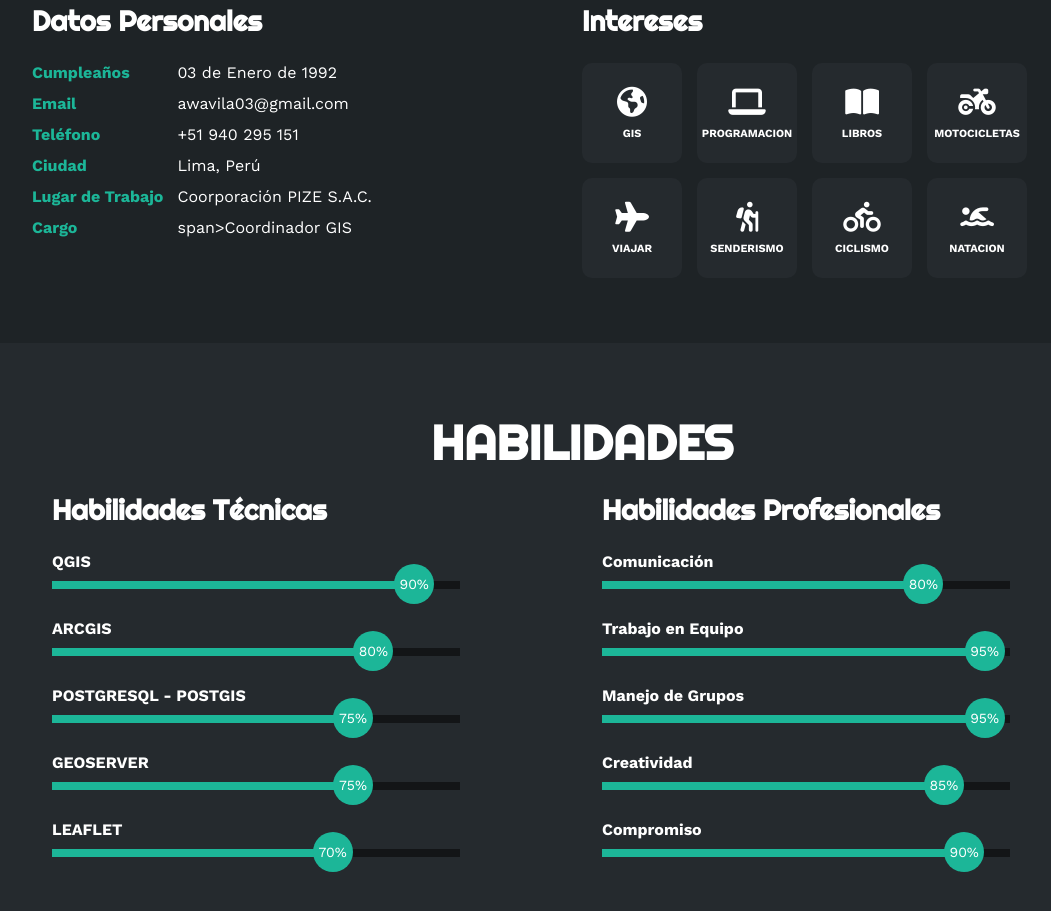
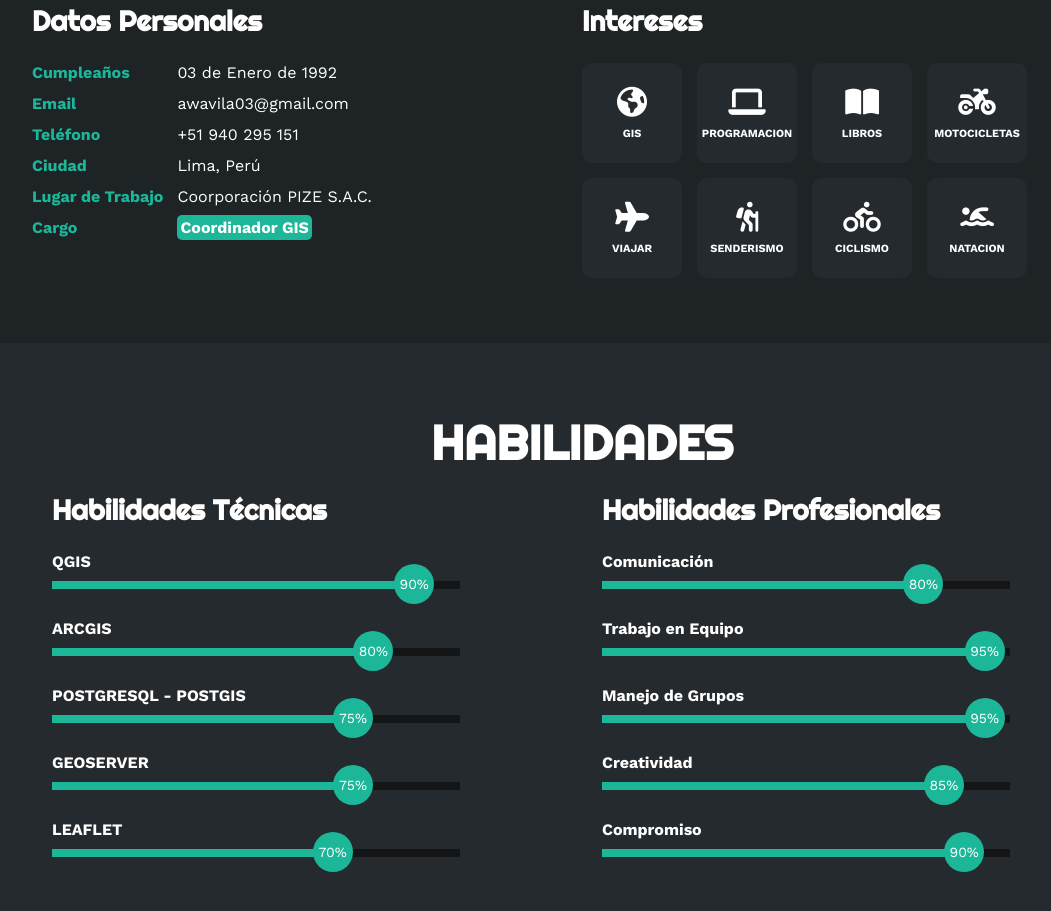
Before and after one commit to awavila03/awavila03.github.io, a plain HTML site: page index.htm in a window 1280 px wide. Shown: the part 1032-1943 px from the top of the page, without its empty margins (58-1109 px from the left). Drawn offline with nearby package versions, Linux system fonts and the light colour scheme; animation ran at ten frames a second.

Commit message:
Update index.htm

```diff
--- a/index.htm
+++ b/index.htm
@@ -81,7 +81,7 @@
                         </li>
                         <li>
                             <strong>Cargo</strong>
-                            span>Coordinador GIS</span>
+                            <span>Coordinador GIS</span>
                         </li>
                     </ul>
                 </div>
```
